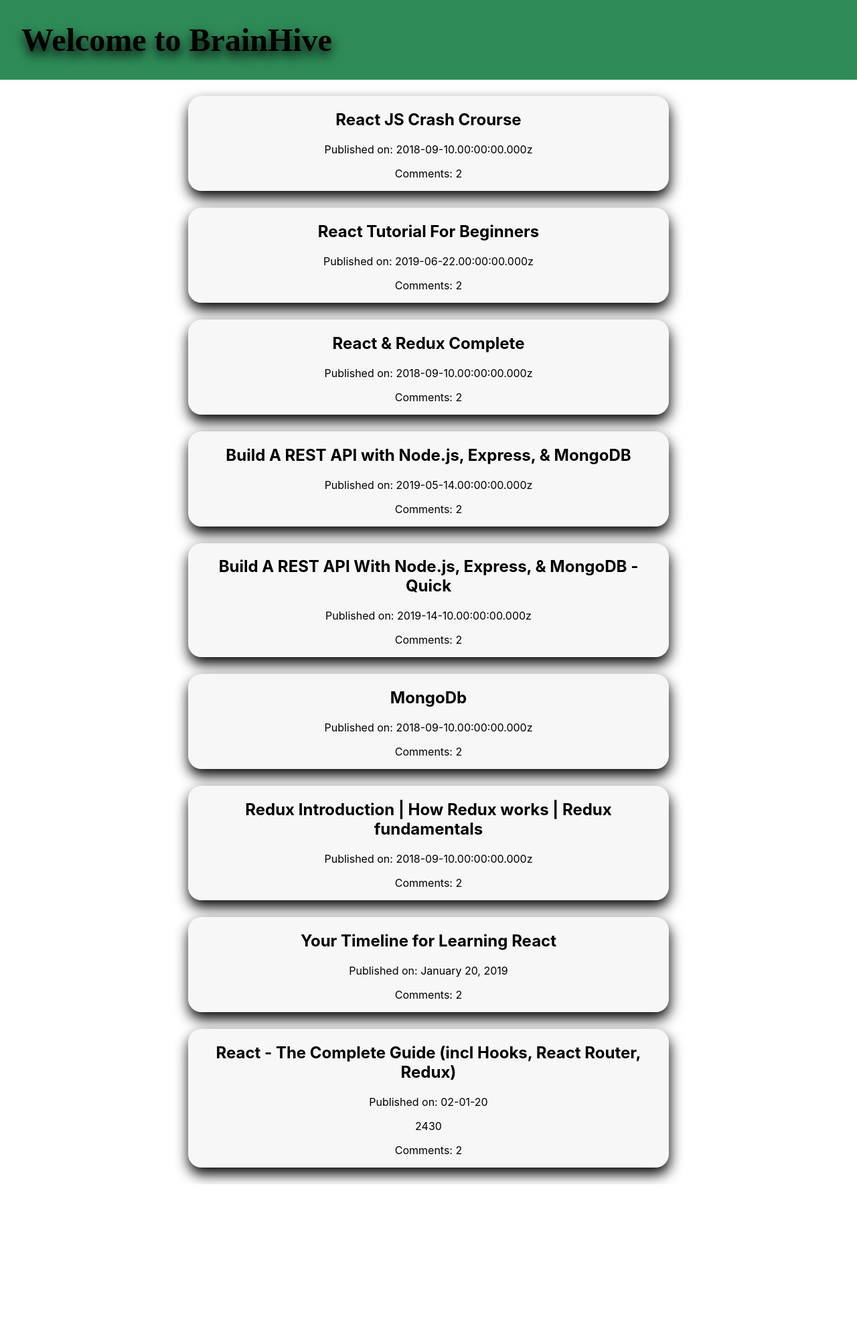
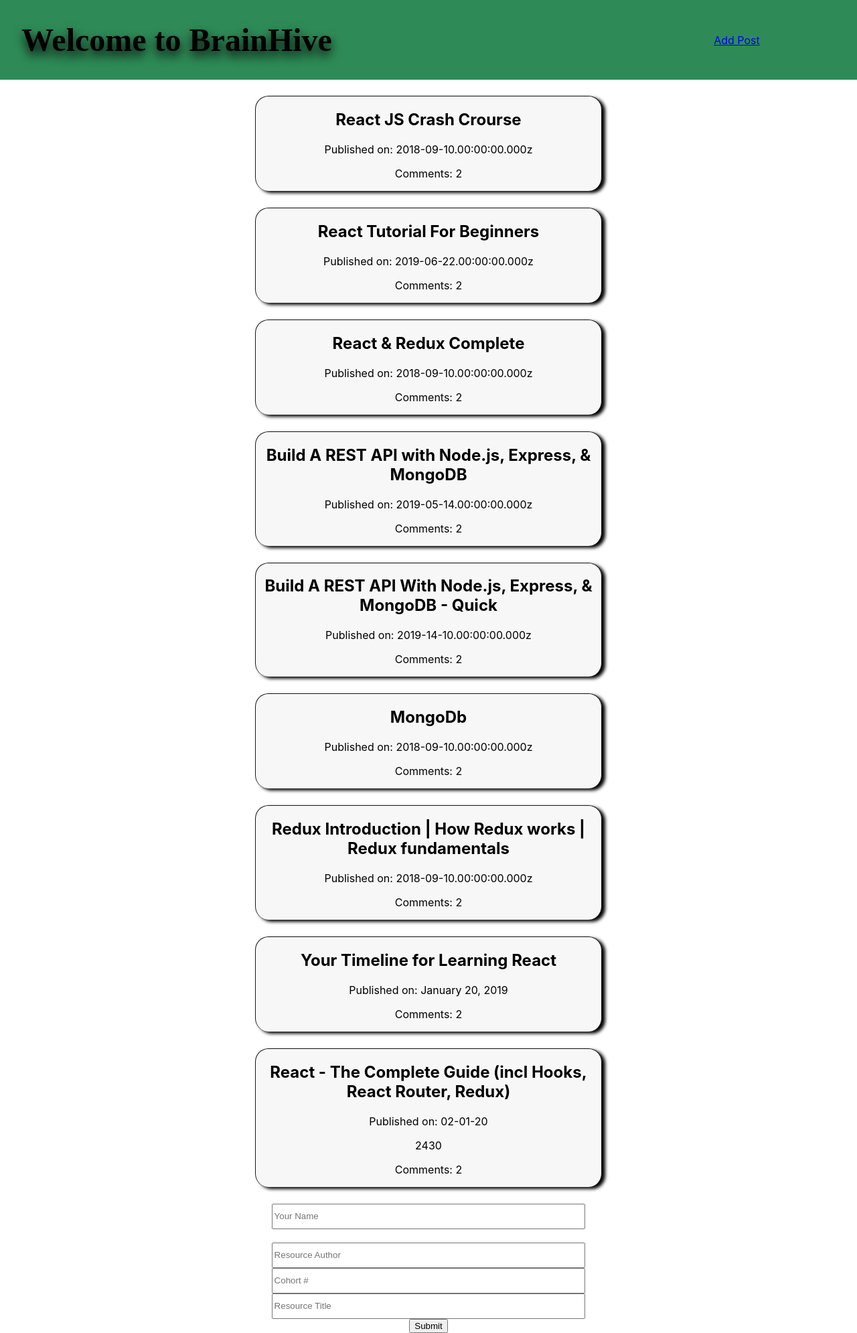
Before and after one commit to DavidJonesRIRed/SocialKnowledgeRepository, a React (Create React App) app: page / in a window 1280 px wide. Shown: the whole page at 67% size. Before the commit the page ends 1768 px from the top, so only its background shows below. Built offline with nearby package versions, Linux system fonts and the light colour scheme.

Commit message:
Started resource Form

```diff
--- a/src/App.css
+++ b/src/App.css
@@ -38,15 +38,19 @@
 }
 
 .box {
-  border: 1px solid #f6f6f6;
+  border: 1px solid #171717;
   border-bottom-width: 0;
   border-radius: 20px;
-  box-shadow: 1px 10px 20px #000000;
   margin-bottom: 25px;
-  max-width: 700px;
+  padding: 0 8px;
   width: 80%;
-  padding: 0 8px;
+  max-width: 500px;
+  box-shadow: 5px 3px 5px #000000;
   background-color: #f7f7f7;
+}
+
+.box:hover{
+  box-shadow: 15px 9px 15px black;
 }
 
 .resourceList {
@@ -59,15 +63,26 @@
 
 .header {
   display: flex;
-  padding-left: 2rem;
+  flex-direction: row;
+  padding: 0 2rem;
   margin-bottom: 1.5rem;
   background-color: seagreen;
 }
 
 .title {
+  display: flex;
+  flex: 1;
   font-size: 3rem;
   font-family: cursive;
   font-weight: bold;
   text-shadow: 1px 8px 16px black;
   color: black;
 }
+
+.navigation{
+  display: flex;
+  padding: 0 16px;
+  margin-right: 8%;
+  justify-content: center;
+  align-items: center;
+}
--- a/src/App.js
+++ b/src/App.js
@@ -2,6 +2,8 @@
 import './App.css';
 import Resource from './components/Resource';
 import resources from './mock/resources';
+
+import ResourceForm from './components/ResourceForm';
 
 class App extends Component {
   //[<Resource resource={aResource} /> <Resource resource={aResource}]
@@ -23,11 +25,14 @@
       <div className="App">
         <div className="header">
           <h1 className="title">Welcome to BrainHive</h1>
-
+          <div className="navigation">
+          <a href="/">Add Post</a>
+          </div>
         </div>
         <div className="resourceList">
           {this.renderPosts()}
         </div>
+        <ResourceForm />
       </div>
     );
   }
--- /dev/null
+++ b/src/components/ResourceForm.js
@@ -0,0 +1,71 @@
+import React, {Component} from 'react';
+
+class ResourceForm extends Component{
+    state ={
+        posterName: "",
+        resourceAuthor: "",
+        cohort: "",
+        title: "",
+    };
+
+    handleChange = (e) => {
+        this.setState({
+            ...this.state,
+            [e.target.id]: e.target.value,
+        });
+    };
+
+    render(){
+        return(
+            <div className>
+                <form style={ styles.form }>
+                    {/* <label htmlFor="posterName">Your Name: </label> */ }
+                    <input
+                        style={ styles.input }
+                        id="posterName" type="text"
+                        placeholder="Your Name"
+                        value={ this.state.posterName }
+                        onChange={ this.handleChange } />
+                    <br />
+                    <input
+                        style={ styles.input }
+                        id="resourceAuthor" type="text"
+                        placeholder="Resource Author"
+                        value={ this.state.resourceAuthor}
+                        onChange={ this.handleChange } />
+                    { /* dropmenu for author level */}
+                    <input
+                        style={ styles.input }
+                        id="cohort" type="text"
+                        placeholder="Cohort #"
+                        value={ this.state.cohort }
+                        onChange={ this.handleChange } />
+                    <input
+                        style={ styles.input }
+                        id="title" type="text"
+                        placeholder="Resource Title"
+                        value={ this.state.title }
+                        onChange={ this.handleChange } />
+                    <button type="submit">Submit</button>
+                </form>
+            </div>
+        );
+    }
+};
+
+
+const styles = {
+    form: {
+        display: "flex",
+        justifyContent: "center",
+        alignItems: "center",
+        marginRight: "20%",
+        marginLeft: "20%",
+        flexDirection: "column",
+    },
+    input: {
+        width: "60%",
+        height: 32,
+    }
+}
+export default ResourceForm;
```
